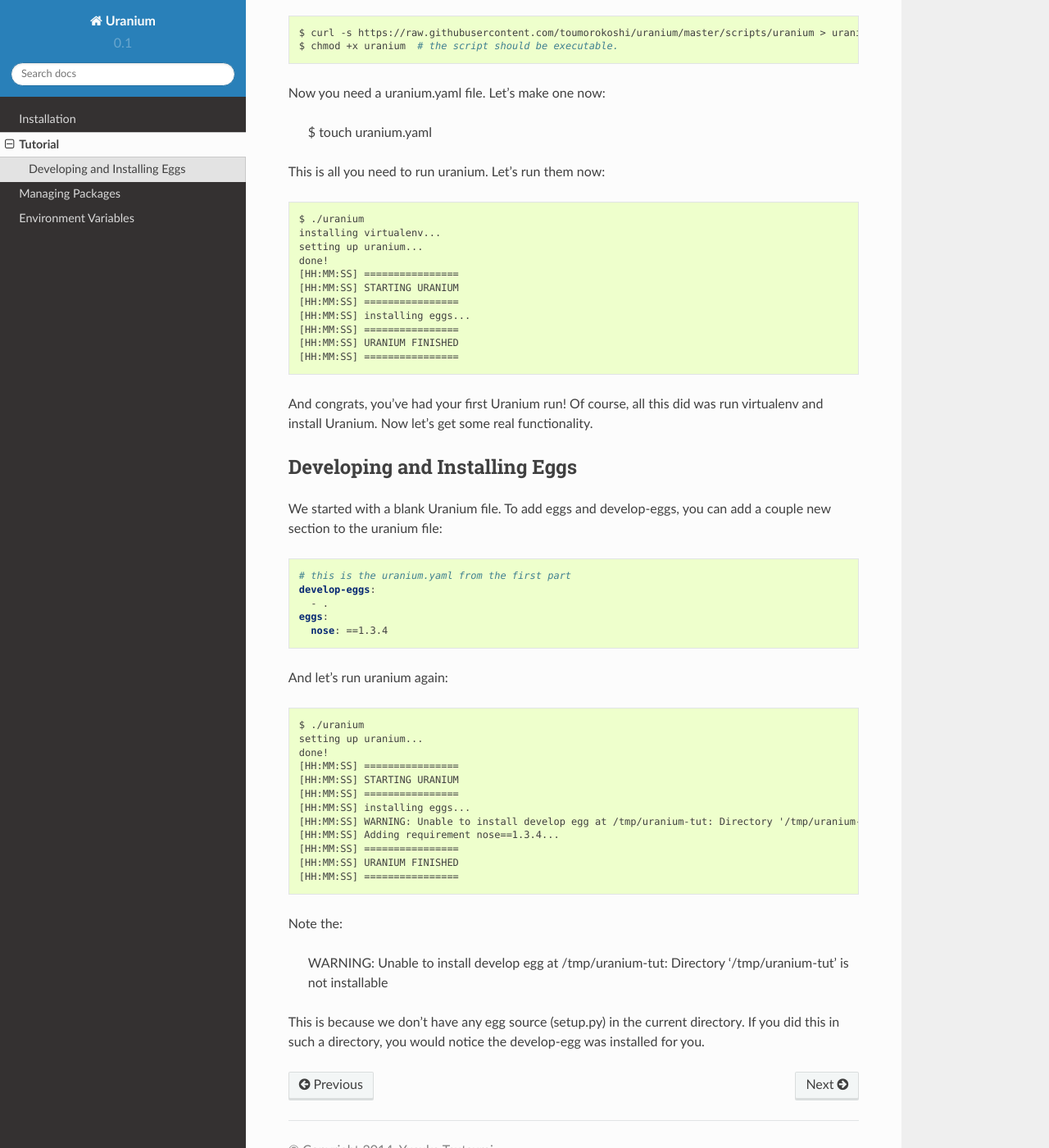
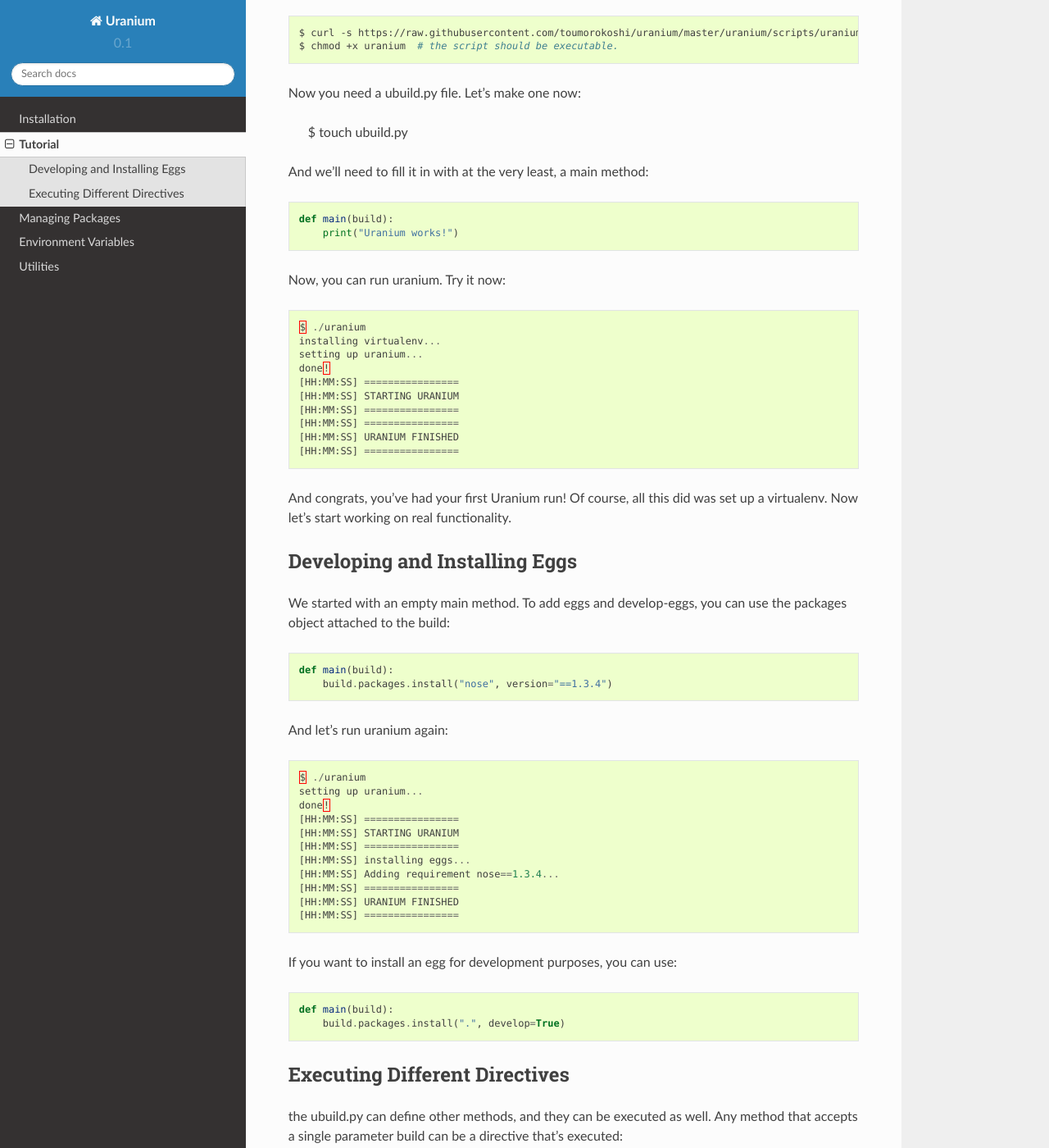
Before and after one commit to toumorokoshi/uranium, a Sphinx documentation site: the page built from docs/tutorial.rst, in a window 1280 px wide and 1400 px high, scrolled down 736 px. Shown: the whole window at 82% size. Built offline with Sphinx 7.4.7 and the Read the Docs theme 2.0.0, drawn with Linux system fonts in a browser that asks for light colours; pages that are not in the unit, such as notebooks, are missing from menus; some of the changed text lies outside the part shown.

Commit message:
fleshing out docs.

```diff
--- a/docs/index.rst
+++ b/docs/index.rst
@@ -49,7 +49,7 @@
    managing_packages
    envs
    indexes
-   versions
+   utils
 
 
 Indices and tables
--- a/docs/installation.rst
+++ b/docs/installation.rst
@@ -32,8 +32,8 @@
 
 The Uranium script can handle the installation and execution of uranium for you. There are two versions of the script:
 
-* ./scripts/uranium_standalone, which downloads a local copy of uranium and executes it.
-* ./scripts/uranium, a thin wrapper that downloads and executes the standalone version.
+* `./scripts/uranium_standalone <https://github.com/toumorokoshi/uranium/blob/master/uranium/scripts/uranium_standalone>`_, which downloads a local copy of uranium and executes it.
+* `./scripts/uranium <https://github.com/toumorokoshi/uranium/blob/master/uranium/scripts/uranium>`_ , a thin wrapper that downloads and executes the standalone version.
 
 You would then execute the local uranium script instead:
 
--- a/docs/tutorial.rst
+++ b/docs/tutorial.rst
@@ -30,16 +30,24 @@
 
 .. code-block:: bash
 
-  $ curl -s https://raw.githubusercontent.com/toumorokoshi/uranium/master/scripts/uranium > uranium
+  $ curl -s https://raw.githubusercontent.com/toumorokoshi/uranium/master/uranium/scripts/uranium > uranium
   $ chmod +x uranium  # the script should be executable.
 
-Now you need a uranium.yaml file. Let's make one now:
+Now you need a ubuild.py file. Let's make one now:
 
-  $ touch uranium.yaml
+  $ touch ubuild.py
 
-This is all you need to run uranium. Let's run them now:
+And we'll need to fill it in with at the very least, a main method:
 
-.. code-block:: yaml
+.. code-block:: python
+
+    def main(build):
+        print("Uranium works!")
+
+
+Now, you can run uranium. Try it now:
+
+.. code-block:: python
 
     $ ./uranium
     installing virtualenv...
@@ -48,34 +56,29 @@
     [HH:MM:SS] ================
     [HH:MM:SS] STARTING URANIUM
     [HH:MM:SS] ================
-    [HH:MM:SS] installing eggs...
     [HH:MM:SS] ================
     [HH:MM:SS] URANIUM FINISHED
     [HH:MM:SS] ================
 
 And congrats, you've had your first Uranium run! Of course, all this
-did was run virtualenv and install Uranium. Now let's get some real
-functionality.
+did was set up a virtualenv. Now let's start working on real functionality.
 
 ------------------------------
 Developing and Installing Eggs
 ------------------------------
 
-We started with a blank Uranium file. To add eggs and develop-eggs,
-you can add a couple new section to the uranium file:
+We started with an empty main method. To add eggs and develop-eggs,
+you can use the packages object attached to the build:
 
-.. code-block:: yaml
+.. code-block:: python
 
-  # this is the uranium.yaml from the first part
-  develop-eggs:
-    - .
-  eggs:
-    nose: ==1.3.4
+    def main(build):
+        build.packages.install("nose", version="==1.3.4")
 
 And let's run uranium again:
 
 
-.. code-block::
+.. code-block:: python
 
     $ ./uranium
     setting up uranium...
@@ -84,16 +87,41 @@
     [HH:MM:SS] STARTING URANIUM
     [HH:MM:SS] ================
     [HH:MM:SS] installing eggs...
-    [HH:MM:SS] WARNING: Unable to install develop egg at /tmp/uranium-tut: Directory '/tmp/uranium-tut' is not installable. File 'setup.py' not found.
     [HH:MM:SS] Adding requirement nose==1.3.4...
     [HH:MM:SS] ================
     [HH:MM:SS] URANIUM FINISHED
     [HH:MM:SS] ================
 
-Note the:
 
-    WARNING:  Unable to install develop egg at /tmp/uranium-tut: Directory '/tmp/uranium-tut' is not installable
+If you want to install an egg for development purposes, you can use:
 
-This is because we don't have any egg source (setup.py) in the current
-directory. If you did this in such a directory, you would notice the
-develop-egg was installed for you.
+.. code-block:: python
+
+    def main(build):
+        build.packages.install(".", develop=True)
+
+------------------------------
+Executing Different Directives
+------------------------------
+
+the ubuild.py can define other methods, and they can be executed as well. Any
+method that accepts a single parameter build can be a directive that's executed:
+
+
+
+.. code-block:: python
+
+    import subprocess
+
+    # $ uranium
+    def main(build):
+        print("this is the main method!")
+        return 0
+
+    # $ uranium test
+    def test(build):
+        build.packages.install("nose")
+
+        # the return code is the integer returned
+        # back.
+        return subprocess.call(["nose"])
--- a/ubuild.py
+++ b/ubuild.py
@@ -27,8 +27,7 @@
 
 def test(build):
     main(build)
-    pytest = os.path.join(build.root, "bin", "py.test")
-    subprocess.call([pytest,
+    subprocess.call(["py.test",
                      os.path.join("uranium", "newtests"),
                      "--cov", "uranium",
                      "--cov-config", "coverage.cfg"],
```
Also changed, not shown: docs/envs.rst (+19 -1 lines), docs/utils.rst (added, +7 -0 lines), 3 other files.
